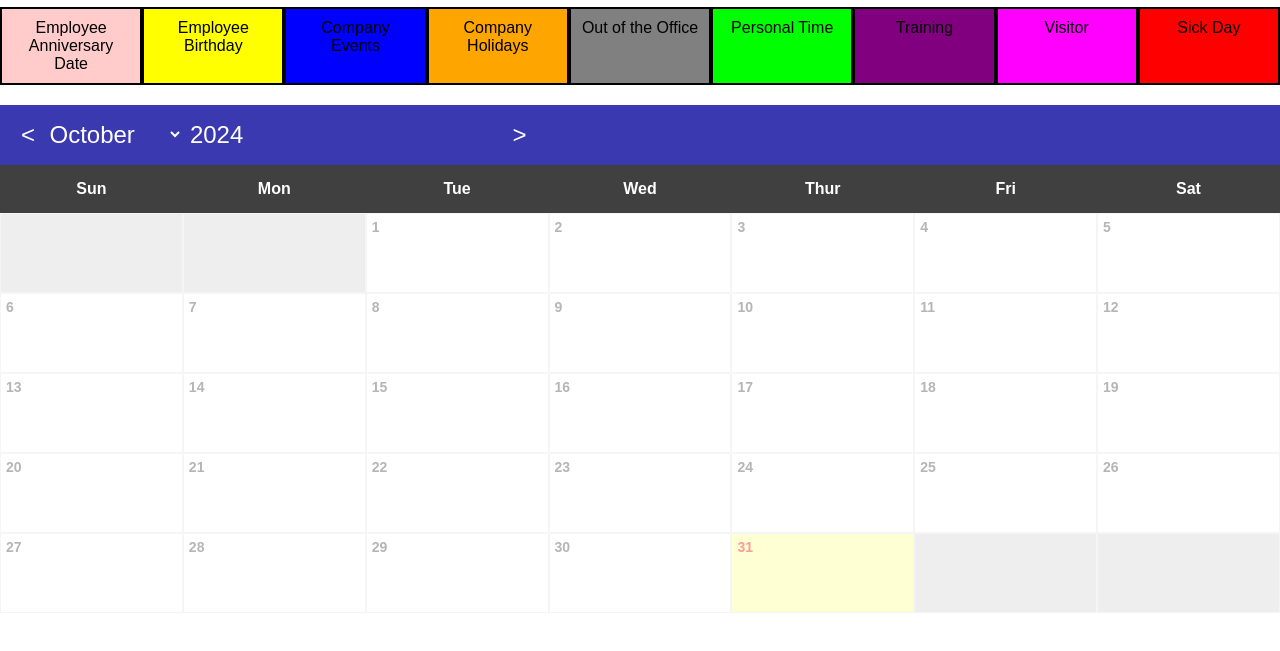
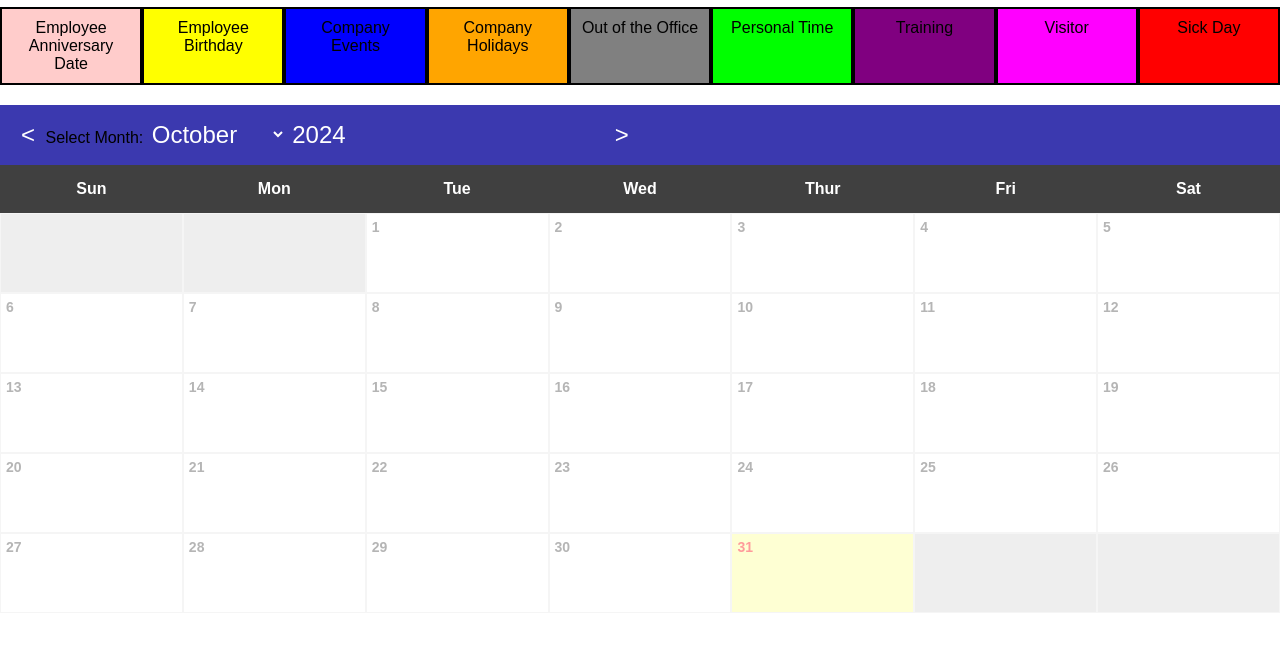
Before and after one commit to dannybowie/SWE-6623, a website with bundled scripts: page calendar.html in a window 1280 px wide. Shown: the part 31-682 px from the top of the page. Built offline with nearby package versions, Linux system fonts and the light colour scheme; no server answers.

Commit message:
small changes

```diff
--- a/calendar.html
+++ b/calendar.html
@@ -3,6 +3,7 @@
   <head>
     <meta charset="utf-8">
     <title>HR Event Calendar</title>
+    <meta name="viewport" content="width=device-width, initial-scale=1">
     <link href="CSS/styles.css" rel="stylesheet">
     <script src="https://www.gstatic.com/firebasejs/10.14.0/firebase-app.js"></script>
     <script src="https://www.gstatic.com/firebasejs/10.14.0/firebase-firestore.js"></script>
@@ -36,8 +37,10 @@
     <!-- NAVIGATION -->
     <div id="calPeriod">
       <input id="calBack" type="button" value="&lt;">
-      <select id="calMonth"></select>
-      <input type="number" id="calYear">
+      <label for="calMonth">Select Month:</label>
+      <select id="calMonth" title="Calendar Month">
+      </select>
+      <input type="number" title="Calender Year" id="calYear">
       <input id="calNext" type="button" value="&gt;">
     </div>
 
```
Also changed, not shown: 1 other file.
